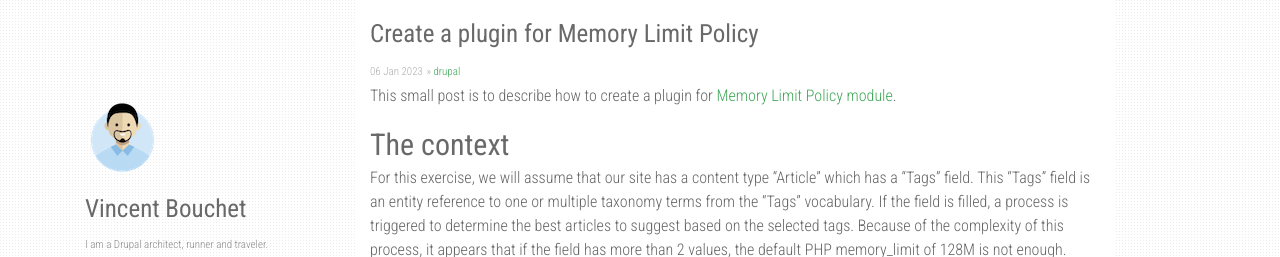
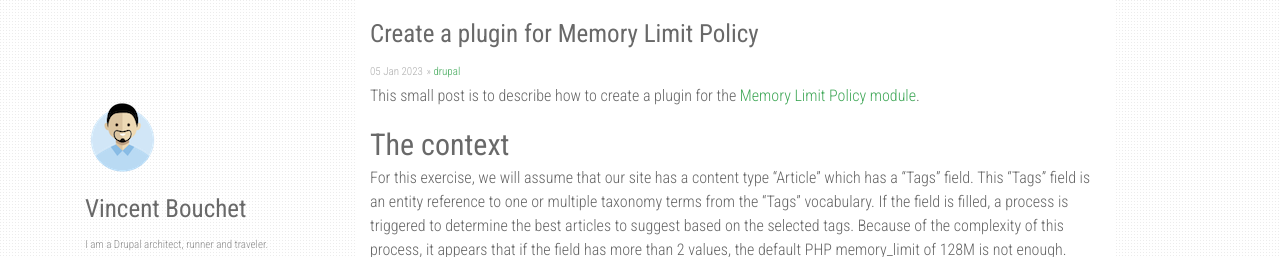
Before and after one commit to vbouchet31/vbouchet31.github.io, a Jekyll site: the page built from _posts/2023-01-05-drupal-memory-limit-plugin.markdown, in a window 1280 px wide and 900 px high. Shown: the top 257 px of the window. Built offline with Jekyll 4.4.1, drawn with Linux system fonts in a browser that asks for light colours; nearby versions of some CDN libraries.

Commit message:
Rename file.

```diff
--- a/_posts/2023-01-06-drupal-memory-limit-plugin.markdown
+++ b/_posts/2023-01-05-drupal-memory-limit-plugin.markdown
@@ -1,10 +1,10 @@
 ---
 layout: post
 title:  "Create a plugin for Memory Limit Policy"
-date:   2023-01-06 17:00:00 +0100
+date:   2023-01-05 17:00:00 +0100
 categories: [drupal]
 ---
-This small post is to describe how to create a plugin for [Memory Limit Policy module](https://www.drupal.org/project/memory_limit_policy).
+This small post is to describe how to create a plugin for the [Memory Limit Policy module](https://www.drupal.org/project/memory_limit_policy).
 
 ## The context
 For this exercise, we will assume that our site has a content type "Article" which has a "Tags" field. This "Tags" field
```
